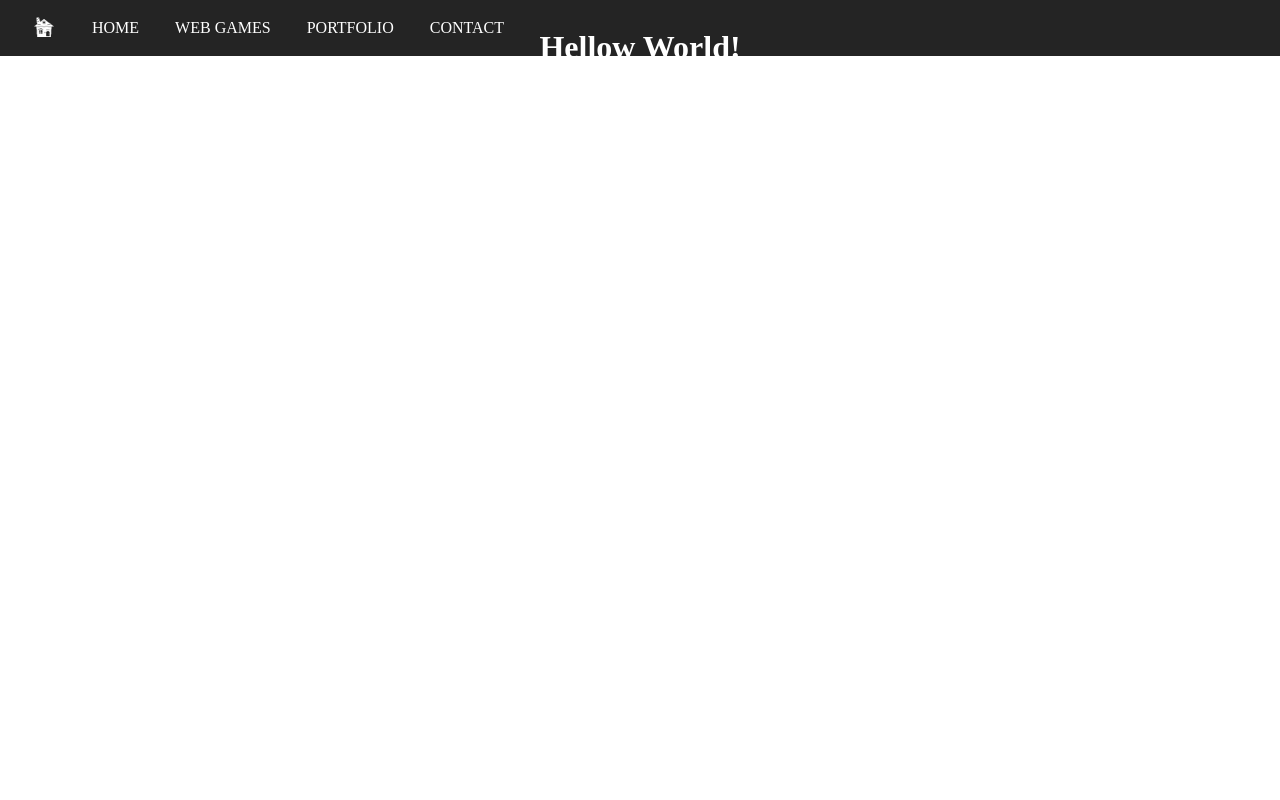
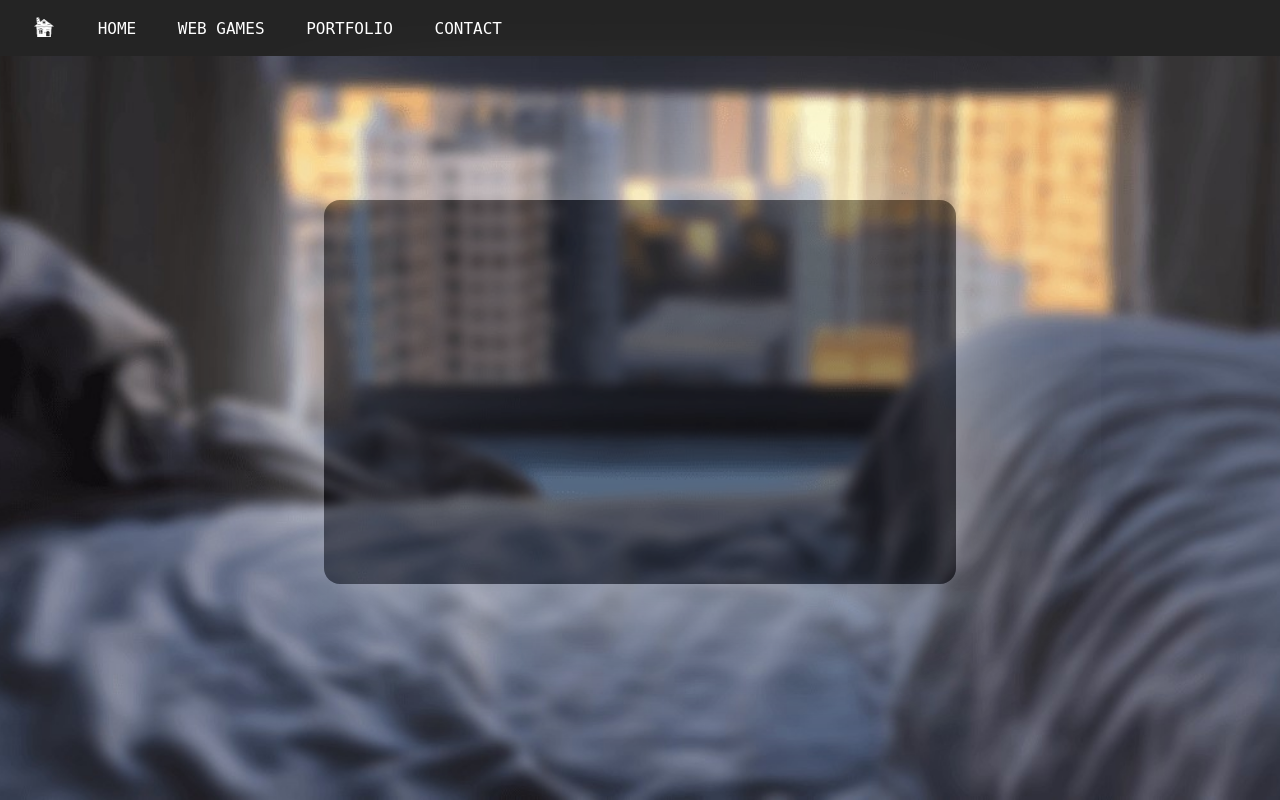
Before and after one commit to CTNH/ctnh.github.io, a plain HTML site: page index.html in a window 1280 px wide. Drawn offline with Linux system fonts and the light colour scheme.

Commit message:
Update index.html

```diff
--- a/index.html
+++ b/index.html
@@ -4,27 +4,41 @@
 <meta charset="UTF-8">
 <meta name="viewport" content="width=device-width, initial-scale=1">
 <link rel="stylesheet" href="default.css">
+<script src="index.js"></script>
 
 <head>
     <title>Portfolio</title>
     <link rel="shortcut icon" href="images/icon.ico">
 </head>
 
-<body>
-    <div class="title-bar">
+<body class="body">
+    <div id="header" class="title-bar">
         <img src="images/home_white.png" width="24" height="24" class="button" href="#">
-        <a onclick="myFunction()" class="button button-hover">HOME</a>
-        <a onclick="myFunction()" class="button button-hover">WEB GAMES</a>
-        <a onclick="myFunction()" class="button button-hover">PORTFOLIO</a>
-        <a onclick="myFunction()" class="button button-hover">CONTACT</a>
+        <a onclick="titleBar(0)" target="main" class="button button-hover">HOME</a>
+        <a onclick="titleBar(1)" target="main" class="button button-hover">WEB GAMES</a>
+        <a onclick="titleBar(2)" class="button button-hover">PORTFOLIO</a>
+        <a onclick="titleBar(3)" class="button button-hover">CONTACT</a>
     </div>
 
-    <div class="center">
-        <div id="main" class="main center">
-            <h1>Hellow World!</h1>
-        </div>
+    <div id="main" class="main center mainBox">
+        <script>
+            document.getElementById("main").innerHTML='<object type="text/html" data=pages/home.html width="99%" height="99%"></object>';
+        </script>
     </div>
 
 </body>
 
 </html>
+
+<script>
+    function titleBar(temp) {
+        switch (temp){
+            case 0:data="home.html";break;
+            case 1:data="web_games.html";break;
+            case 2:data="portfolio.html";break;
+            case 2:data="contact.html";break;
+        }
+        document.getElementById("main").innerHTML='<object type="text/html" data=pages/'+data+' width="99%" height="99%"></object>';
+    }
+    //document.getElementById("demo").innerHTML = "Hello JavaScript!";
+</script>
```
